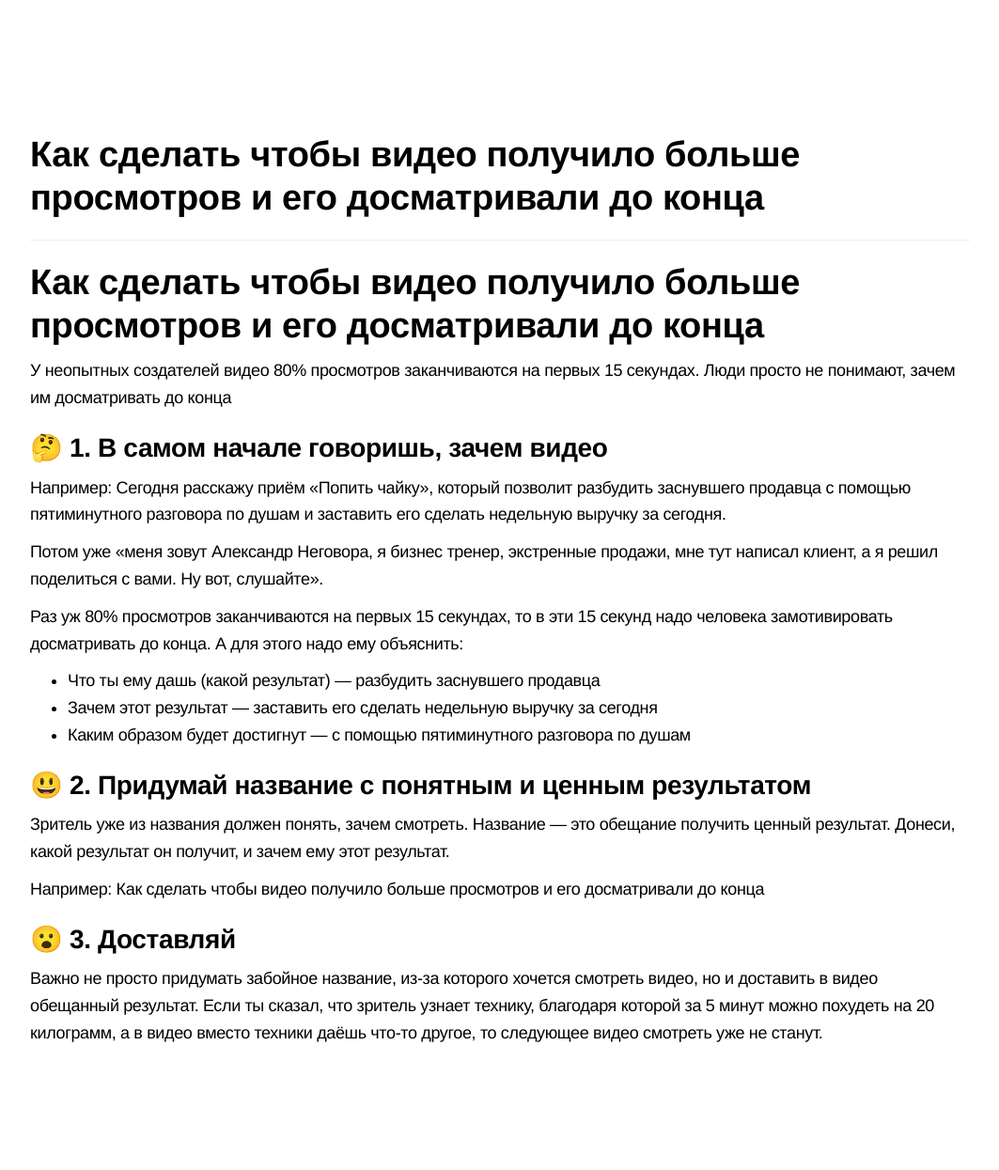
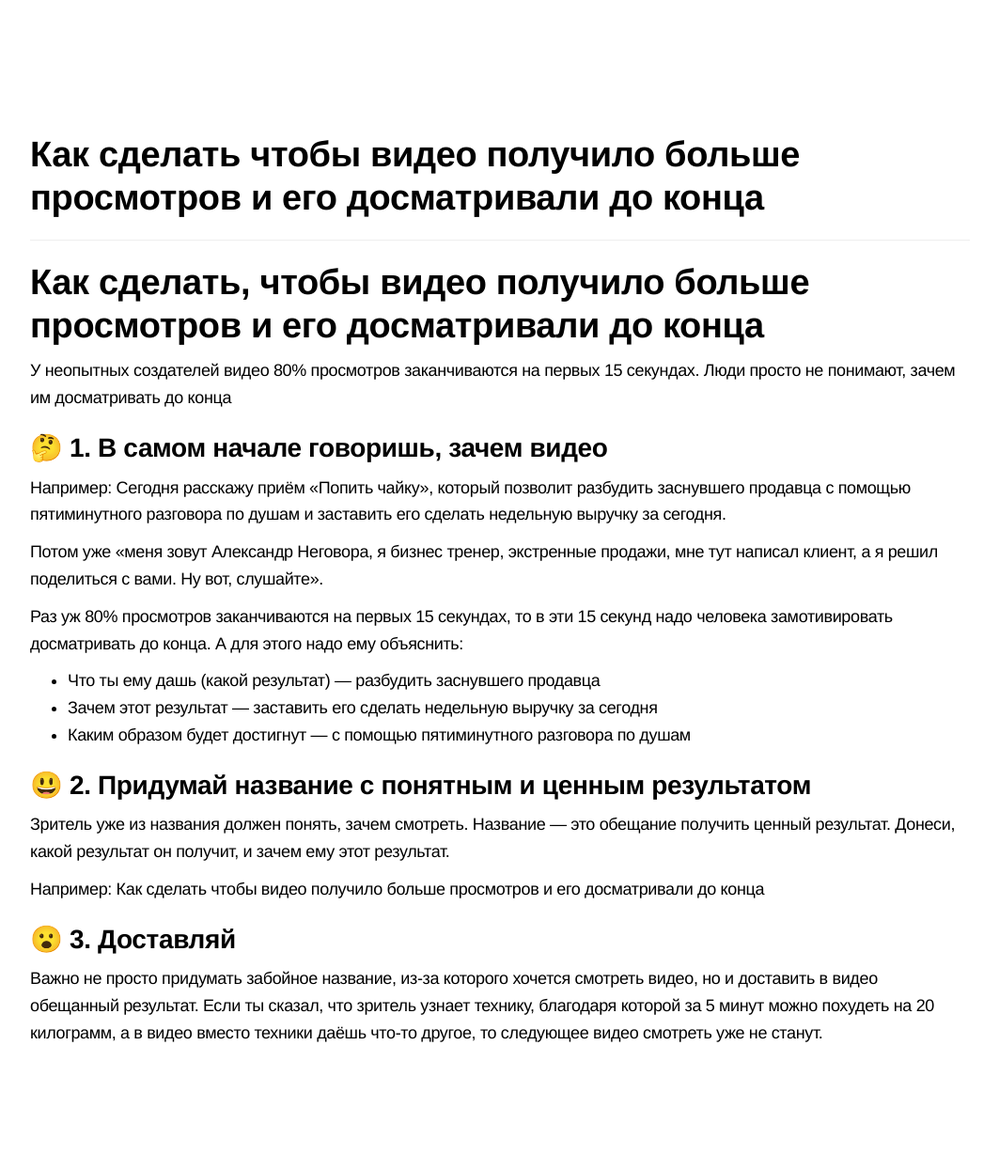
Before and after one commit to bz-icoach/bz-icoach.github.io, a Jekyll site: the page built from _posts/kak-sozdat-moshchnoe-soobshchestvo-postroit-lichnyy-brend/2018-01-16-kak-sdelat-chtoby-video-poluchilo-bolshe-prosmotrov-i-ego-dosmatrivali-do-kontsa.md, in a window 1280 px wide. Shown: the whole page at 94% size, without its empty margins (108-1171 px from the left). Built offline with Jekyll 4.4.1, drawn with Linux system fonts in a browser that asks for light colours; nearby versions of some CDN libraries.

```diff
--- a/_posts/kak-sozdat-moshchnoe-soobshchestvo-postroit-lichnyy-brend/2018-01-16-kak-sdelat-chtoby-video-poluchilo-bolshe-prosmotrov-i-ego-dosmatrivali-do-kontsa.md
+++ b/_posts/kak-sozdat-moshchnoe-soobshchestvo-postroit-lichnyy-brend/2018-01-16-kak-sdelat-chtoby-video-poluchilo-bolshe-prosmotrov-i-ego-dosmatrivali-do-kontsa.md
@@ -3,7 +3,7 @@ layout: post
 title: Как сделать чтобы видео получило больше просмотров и его досматривали до конца
 ---
 
-# Как сделать чтобы видео получило больше просмотров и его досматривали до конца
+# Как сделать, чтобы видео получило больше просмотров и его досматривали до конца
 
 У неопытных создателей видео 80% просмотров заканчиваются на первых 15 секундах. Люди просто не понимают, зачем им досматривать до конца
 
```
